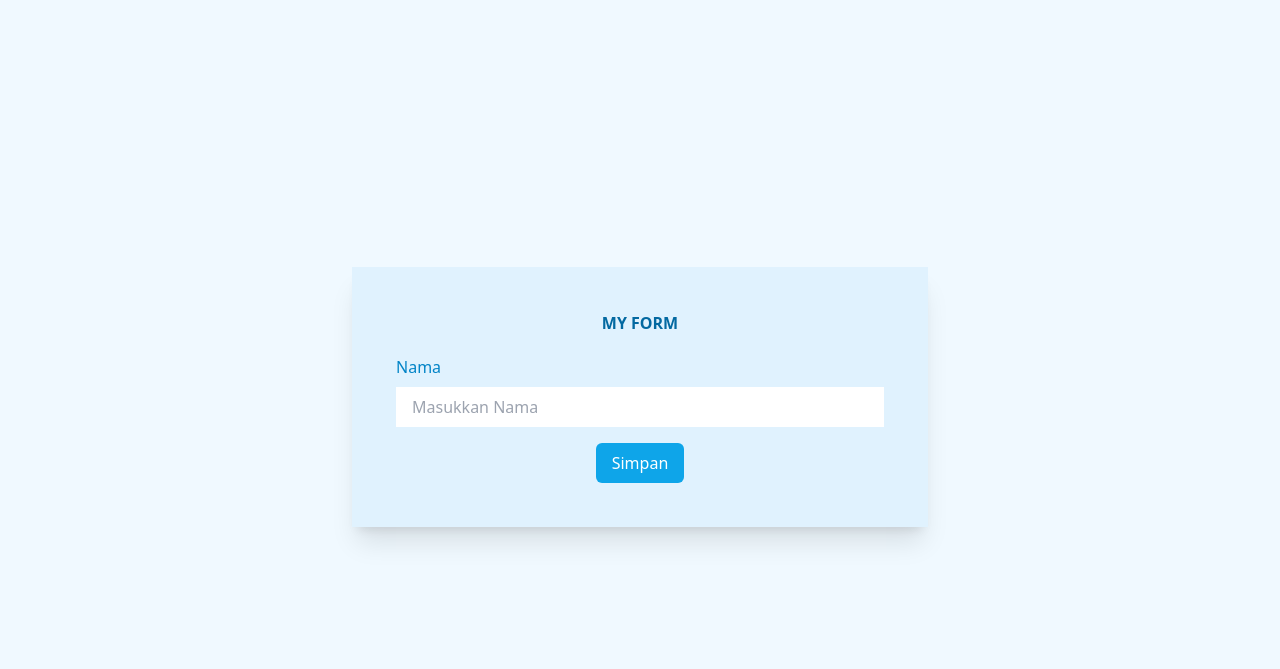
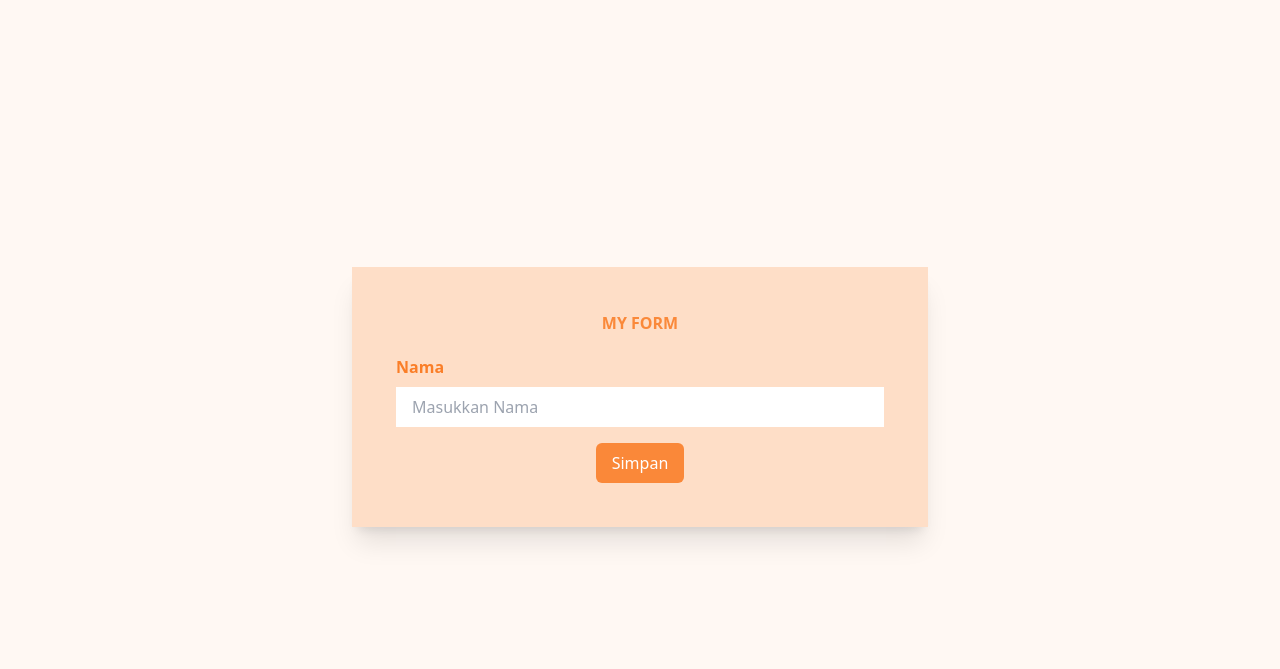
Before and after one commit to ramanovaris/coba-tailwindcss-v3.1, a website: page index.html in a window 1280 px wide. Shown: the part 131-800 px from the top of the page. Drawn offline with Linux system fonts and the light colour scheme.

Commit message:
Feature: Add Theme Colors;

```diff
--- a/index.html
+++ b/index.html
@@ -10,13 +10,15 @@
     <h1 class="text-5xl text-hijau">Hello World!</h1>
     <div class="kotak">ini tulisan</div>
 
-    <section class="mb-20 flex h-screen items-center bg-sky-50 p-4">
+    <section class="bg-tema/5 mb-20 flex h-screen items-center p-4">
       <div class="container">
-        <div class="mx-auto w-full bg-sky-100 p-11 shadow-xl md:max-w-xl">
+        <div class="bg-tema/20 mx-auto w-full p-11 shadow-xl md:max-w-xl">
           <form>
             <div class="flex flex-wrap justify-center">
-              <h1 class="mb-5 font-bold uppercase text-sky-700">my form</h1>
-              <label for="nama" class="mb-2 w-full text-sky-600">Nama</label>
+              <h1 class="text-tema/80 mb-5 font-bold uppercase">my form</h1>
+              <label for="nama" class="text-tema/90 mb-2 w-full font-semibold"
+                >Nama</label
+              >
               <input
                 type="text"
                 name="nama"
@@ -24,7 +26,7 @@
                 class="mb-4 w-full px-4 py-2"
                 placeholder="Masukkan Nama"
               />
-              <button class="rounded-md bg-sky-500 px-4 py-2 text-white">
+              <button class="bg-tema/80 rounded-md px-4 py-2 text-white">
                 Simpan
               </button>
             </div>
--- a/src/input.css
+++ b/src/input.css
@@ -1,3 +1,12 @@
+:root {
+  --warna-ungu: 168 85 247; /*isi value dengan warna rgb*/
+  --warna-pink: 236 72 153; /*isi value dengan warna rgb*/
+  --warna-biru: 2 132 199; /*isi value dengan warna rgb*/
+  --warna-orange: 249 115 22; /*isi value dengan warna rgb*/
+
+  --warna-tema: var(--warna-orange);
+}
+
 @tailwind base;
 @tailwind components;
 @tailwind utilities;
--- a/tailwind.config.js
+++ b/tailwind.config.js
@@ -5,6 +5,7 @@ module.exports = {
     extend: {
       colors: {
         hijau: "#bada55",
+        tema: "rgb(var(--warna-tema) / <alpha-value>)",
       },
     },
   },
```
Also changed, not shown: dist/output.css.
